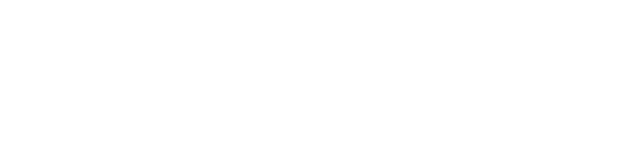
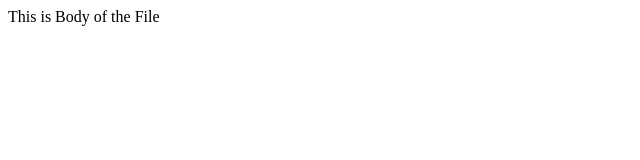
Before and after one commit to anupamabalusu/Aartison, a plain HTML site: page about.html in a window 1280 px wide. Shown: the whole page, without its empty margins (0-640 px from the left). Drawn offline with Linux system fonts and the light colour scheme.

Commit message:
Update about.html

```diff
--- a/about.html
+++ b/about.html
@@ -5,6 +5,6 @@
     <title> This is About Us Page </title>
   </head>
   <body>
-
+      This is Body of the File
   </body>
 </html>
```
